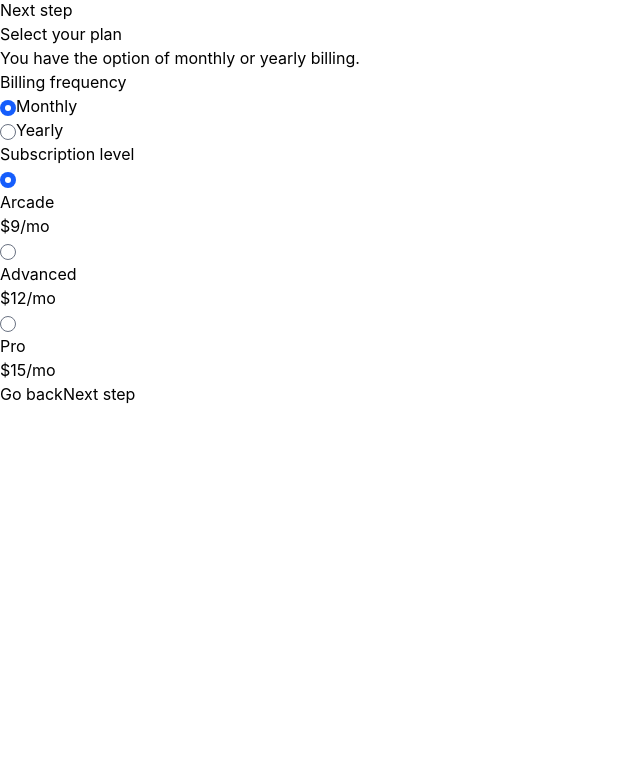
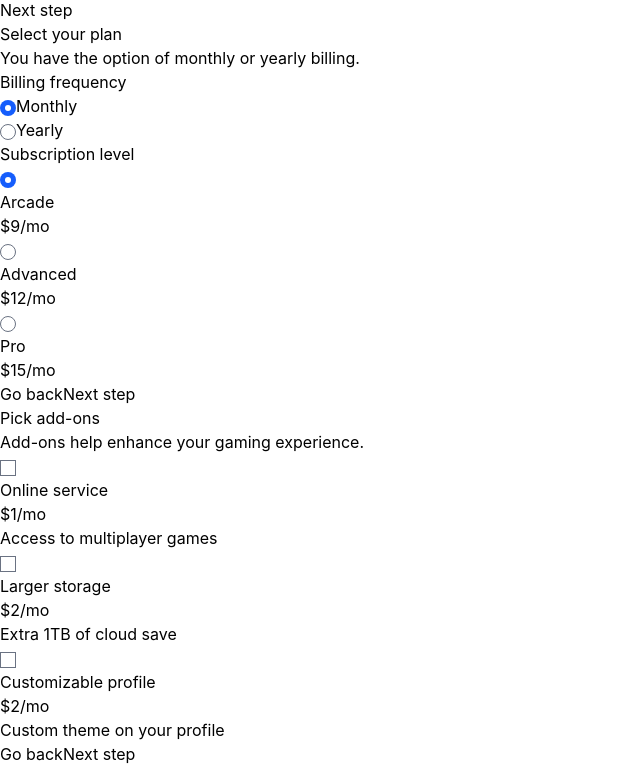
Before and after one commit to TheInitZero/react-multi-step-form, a React (Vite) app: page / in a window 1280 px wide. Shown: the part 392-1158 px from the top of the page, without its empty margins (0-640 px from the left). Before the commit the page ends 800 px from the top, so only its background shows below. Built offline with nearby package versions, Linux system fonts and the light colour scheme.

Commit message:
feat: add markup for SignupFormStepAddOns

```diff
--- a/src/App.jsx
+++ b/src/App.jsx
@@ -94,6 +94,8 @@ export default function App() {
             billingFrequency={billingFrequency}
             subscriptionLevel={subscriptionLevel}
           />
+
+          <SignupFormStepAddOns billingFrequency={billingFrequency} />
         </form>
       </main>
     </div>
@@ -308,3 +310,52 @@ function SignupFormStepSelectPlan({ billingFrequency, subscriptionLevel }) {
     </fieldset>
   );
 }
+
+function SignupFormStepAddOns({ billingFrequency }) {
+  let inputFields = Object.entries(DATA.ADD_ONS).map(function (entry) {
+    let [key, addOnData] = entry;
+    let priceElId = `${key}-price`;
+    let detailElId = `${key}-detail`;
+    let ariaDescribedBy = `${priceElId} ${detailElId}`;
+    let priceSuffix = billingFrequency == 'monthly' ? 'mo' : 'yr';
+    let price = `$${addOnData.price[billingFrequency]}/${priceSuffix}`;
+
+    return (
+      <li key={key}>
+        <input
+          type="checkbox"
+          name="add-ons"
+          id={key}
+          value={key}
+          aria-describedby={ariaDescribedBy}
+        />
+
+        <div>
+          <label htmlFor={key}>{addOnData.name}</label>
+
+          <p id={priceElId}>{price}</p>
+
+          <p id={detailElId}>{addOnData.detail}</p>
+        </div>
+      </li>
+    );
+  });
+
+  return (
+    <fieldset>
+      <div>
+        <legend>Pick add-ons</legend>
+
+        <p>Add-ons help enhance your gaming experience.</p>
+      </div>
+
+      <ul>{inputFields}</ul>
+
+      <div>
+        <button type="button">Go back</button>
+
+        <button type="button">Next step</button>
+      </div>
+    </fieldset>
+  );
+}
```
